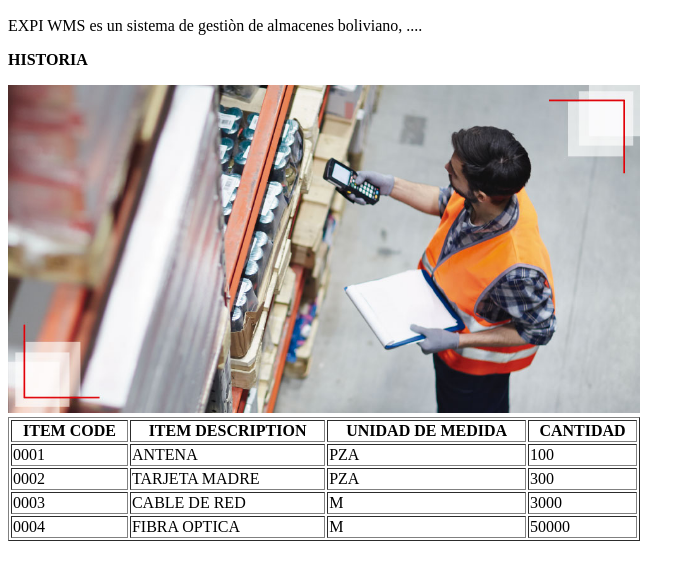
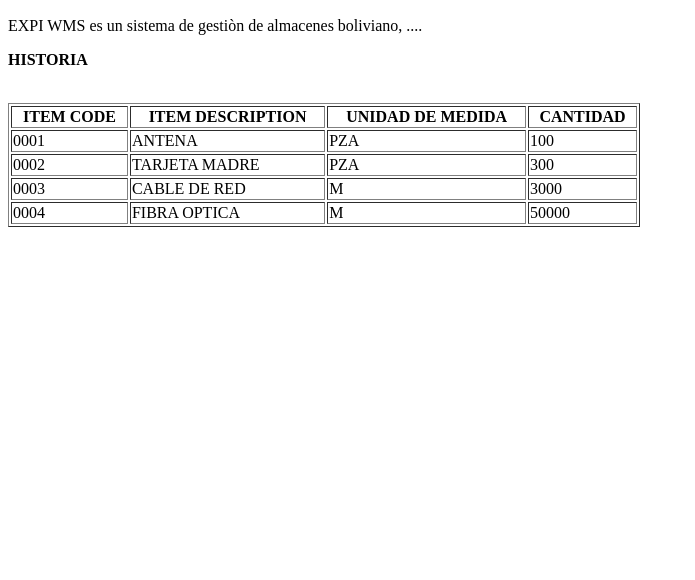
Before and after one commit to ggarciacruz/practicas-html-css-js, a plain HTML site: page archivo.html in a window 1280 px wide. Shown: the part 110-690 px from the top of the page, without its empty margins (0-695 px from the left). Drawn offline with Linux system fonts and the light colour scheme.

Commit message:
tercer commit

```diff
--- a/archivo.html
+++ b/archivo.html
@@ -14,7 +14,6 @@
     <h2>Información general</h2>
     <main><p>EXPI WMS  es un sistema de gestiòn de almacenes boliviano, ....</p></main>
     <p><strong>HISTORIA</strong></p>
-    <img src="/assets/foto2.jpg" alt="hola mundo" title="hello world" style="width: 50%;">
     <br>
     <table border="1" width="50%">
       <th>ITEM CODE</th>
```
